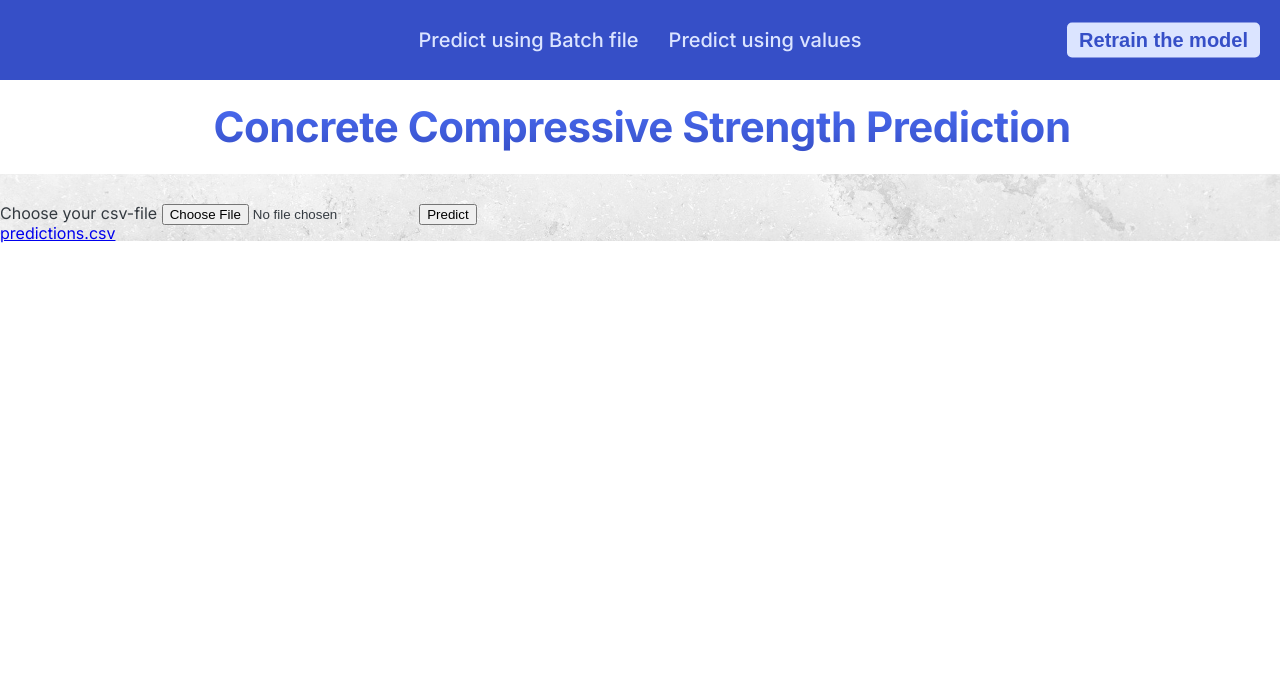
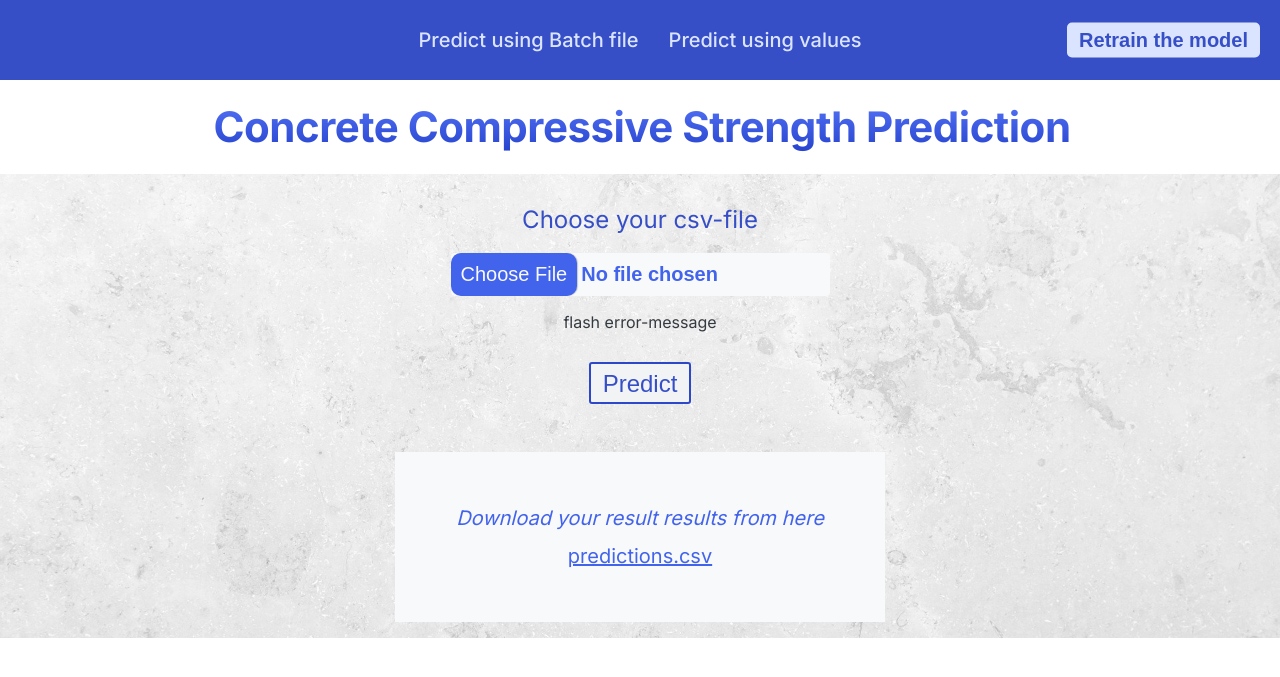
Before and after one commit to Vishnu-Nadh/Concrete_strength_prediction, a Flask app: page /predict_from_csv in a window 1280 px wide. Shown: the top 677 px of the page. Run offline with Flask 2, Linux system fonts and the light colour scheme; parts of the project's set-up code (start-up, migrations or seed data) failed here and were passed over.

Commit message:
predict csv page styled

```diff
--- a/main.py
+++ b/main.py
@@ -35,7 +35,8 @@ def predictFromValue():
 def predictFromCSV():
     try:
         if request.method == 'POST':
-            pass
+            return render_template('predictCSV.html')
+
         else:
             return render_template('predictCSV.html')
     except exception as e:
--- /dev/null
+++ b/static/script.js
@@ -0,0 +1 @@
+console.log("print this if js is connected");
--- a/static/style.css
+++ b/static/style.css
@@ -112,7 +112,7 @@ h1 {
   line-height: 1;
   letter-spacing: -0.05rem;
   /* color: #364fc7; */
-  background: -webkit-linear-gradient(#4c6ef5, #364fc7);
+  background: -webkit-linear-gradient(#5575f7, #2541cc);
   -webkit-background-clip: text;
   -webkit-text-fill-color: transparent;
 }
@@ -211,3 +211,90 @@ h1 {
   font-weight: 600;
   color: #343a40;
 }
+
+/* PREDICT CSV PAGE */
+
+.main-container {
+  /* min-height: 100vh; */
+  /* margin: 0 auto; */
+}
+
+.csv-form {
+  margin: 0 auto;
+  display: flex;
+  flex-direction: column;
+  width: 90%;
+  gap: 3.2rem;
+  justify-content: center;
+  align-items: center;
+}
+
+.csv-box {
+  display: flex;
+  flex-direction: column;
+  width: 100%;
+  justify-content: center;
+  align-items: center;
+  gap: 1.8rem;
+}
+
+.csv-box label {
+  font-size: 2.4rem;
+  color: #364fc7;
+  line-height: 1.3;
+}
+
+.csv-box input {
+  outline: none;
+  border-radius: 4px;
+  background-color: #fff;
+  font-size: 2rem;
+  font-weight: 600;
+  /* padding: 0.5rem; */
+}
+
+.csv-box input,
+textarea {
+  background-color: #f8f9fa;
+  color: #4263eb;
+  font-weight: 600;
+}
+
+::-webkit-file-upload-button {
+  color: #f8f9fa;
+  padding: 10px;
+  background-color: #4263eb;
+  border: none;
+  border-radius: 10px;
+  box-shadow: 1px 0 1px rgba(0, 0, 0, 0.2);
+  cursor: pointer;
+}
+::-webkit-file-upload-button:hover {
+  background-color: #364fc7;
+}
+
+.result-csv {
+  width: 45rem;
+  margin: 0 auto;
+  margin-top: 4.8rem;
+  padding: 2rem;
+  height: 13rem;
+  display: flex;
+  flex-direction: column;
+  gap: 1.8rem;
+  font-size: 2rem;
+  color: #4263eb;
+  background-color: #f8f9fa;
+  justify-content: center;
+  align-items: center;
+}
+
+.result-csv a {
+  color: #4263eb;
+}
+
+.result-csv a:hover,
+.result-csv a:active {
+  text-decoration: none;
+  color: #364fc7;
+}
--- a/templates/base.html
+++ b/templates/base.html
@@ -28,5 +28,6 @@
       <h1>Concrete Compressive Strength Prediction</h1>
     </header>
     {% block content %} {% endblock%}
+    <script src="../static/script.js"></script>
   </body>
 </html>
--- a/templates/predictCSV.html
+++ b/templates/predictCSV.html
@@ -1,12 +1,17 @@
 {% extends "base.html" %} {% block content %}
 <main class="main-container">
-  <form action="#" method="post">
-    <label for="csv-file">Choose your csv-file</label>
-    <input type="file" class="csv-file-input" name="csv-file" id="csv-file" />
-    <button type="submit">Predict</button>
+  <form action="#" method="post" class="csv-form">
+    <div class="csv-box">
+      <label for="csv-file">Choose your csv-file</label>
+      <input type="file" class="csv-file-input" name="csv-file" id="csv-file" />
+      <div class="error-message">flash error-message</div>
+    </div>
+    <button type="submit" class="form-btn">Predict</button>
   </form>
   <div class="result-csv">
+    <em>Download your result results from here</em>
     <a href="#">predictions.csv</a>
   </div>
+  <br />
 </main>
 {% endblock %}
```
Also changed, not shown: flask_monitoringdashboard.db.
